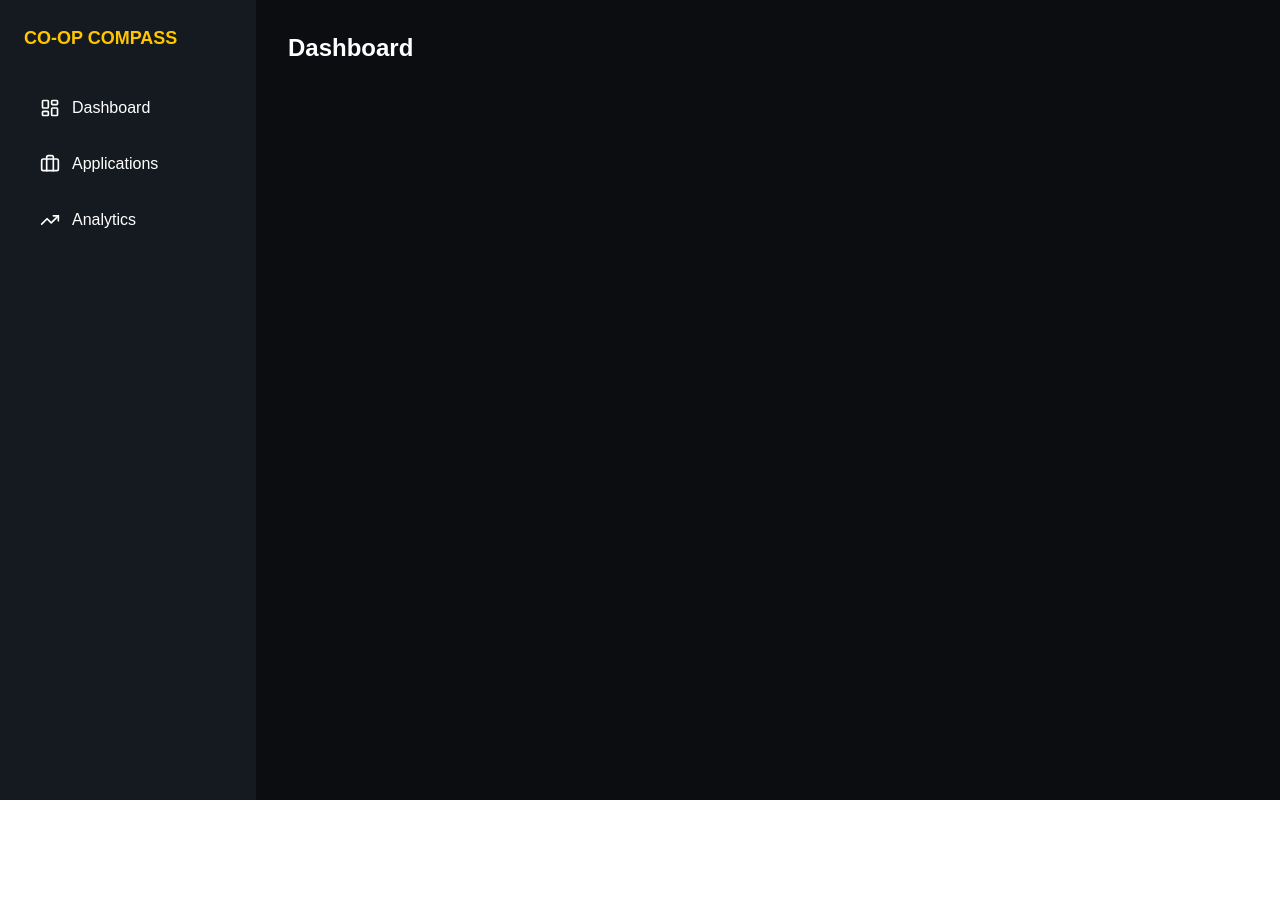
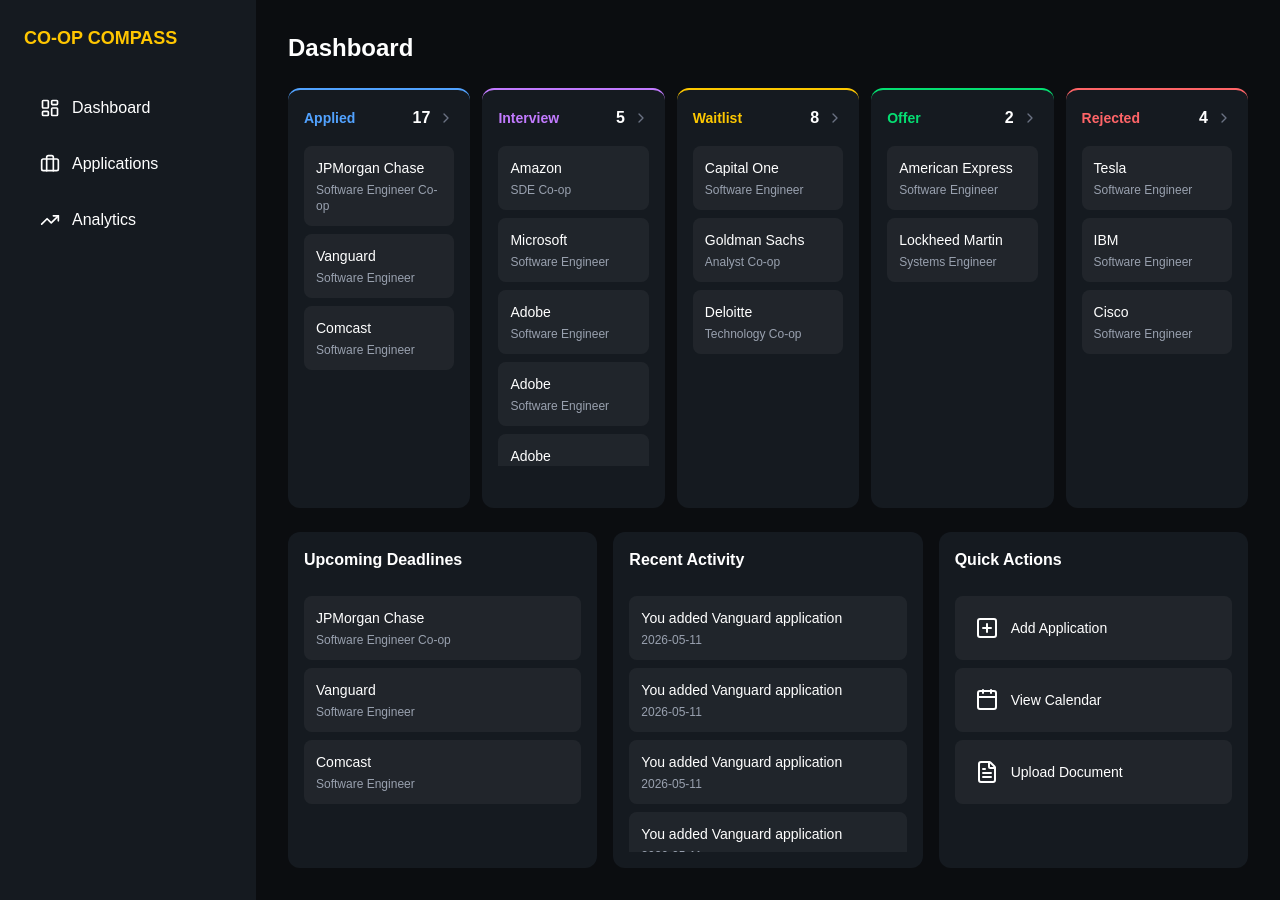
Before and after one commit to gareev-bulat/Co-Op-Compass, a Next.js app: page /dashboard in a window 1280 px wide. Before the commit the page ends 800 px from the top, so only its background shows below. Built offline with nearby package versions, Linux system fonts and the light colour scheme.

Commit message:
added new several sections

```diff
--- a/src/app/(dashboard)/dashboard/page.tsx
+++ b/src/app/(dashboard)/dashboard/page.tsx
@@ -1,3 +1,195 @@
+import { ActivityEntry } from "@/app/components/activityEntry";
+import { PositionEntry } from "@/app/components/positionEntry";
+import { QuickAction } from "@/app/components/quickAction";
+import { ChevronRight, SquarePlus, Calendar, FileText } from "lucide-react";
+
+
+const data = [
+  {
+    label: "Applied",
+    value: 17,
+    color: "text-blue-400",
+    border: "border-blue-400",
+    companies: [
+      {
+        position_id: "1",
+        name: "JPMorgan Chase",
+        position: "Software Engineer Co-op",
+      },
+      { position_id: "2", name: "Vanguard", position: "Software Engineer" },
+      { position_id: "3", name: "Comcast", position: "Software Engineer" },
+    ],
+  },
+  {
+    label: "Interview",
+    value: 5,
+    color: "text-purple-400",
+    border: "border-purple-400",
+    companies: [
+      { position_id: "7", name: "Amazon", position: "SDE Co-op" },
+      { position_id: "8", name: "Microsoft", position: "Software Engineer" },
+      { position_id: "9", name: "Adobe", position: "Software Engineer" },
+      { position_id: "30", name: "Adobe", position: "Software Engineer" },
+      { position_id: "31", name: "Adobe", position: "Software Engineer" },
+      { position_id: "32", name: "Adobe", position: "Software Engineer" },
+    ],
+  },
+  {
+    label: "Waitlist",
+    value: 8,
+    color: "text-yellow-400",
+    border: "border-yellow-400",
+    companies: [
+      { position_id: "4", name: "Capital One", position: "Software Engineer" },
+      { position_id: "5", name: "Goldman Sachs", position: "Analyst Co-op" },
+      { position_id: "6", name: "Deloitte", position: "Technology Co-op" },
+    ],
+  },
+  {
+    label: "Offer",
+    value: 2,
+    color: "text-green-400",
+    border: "border-green-400",
+    companies: [
+      {
+        position_id: "10",
+        name: "American Express",
+        position: "Software Engineer",
+      },
+      {
+        position_id: "11",
+        name: "Lockheed Martin",
+        position: "Systems Engineer",
+      },
+    ],
+  },
+  {
+    label: "Rejected",
+    value: 4,
+    color: "text-red-400",
+    border: "border-red-400",
+    companies: [
+      { position_id: "12", name: "Tesla", position: "Software Engineer" },
+      { position_id: "13", name: "IBM", position: "Software Engineer" },
+      { position_id: "14", name: "Cisco", position: "Software Engineer" },
+    ],
+  },
+];
+
+const upcoming_deadlines_data = {
+    companies: [
+      {
+        position_id: "1",
+        name: "JPMorgan Chase",
+        position: "Software Engineer Co-op",
+      },
+      { position_id: "2", name: "Vanguard", position: "Software Engineer" },
+      { position_id: "3", name: "Comcast", position: "Software Engineer" },
+    ],
+}
+
+//5 past activities
+const recent_activity = {
+    actions: [
+        {
+            name: "Vanguard",
+            position_id: "1",
+            label: "You added Vanguard application",
+            time: "2026-05-11",
+        },
+        {
+            name: "Vanguard",
+            position_id: "2",
+            label: "You added Vanguard application",
+            time: "2026-05-11",
+        },
+        {
+            name: "Vanguard",
+            position_id: "3",
+            label: "You added Vanguard application",
+            time: "2026-05-11",
+        },
+        {
+            name: "Vanguard",
+            position_id: "4",
+            label: "You added Vanguard application",
+            time: "2026-05-11",
+        },
+        {
+            name: "Vanguard",
+            position_id: "5",
+            label: "You added Vanguard application",
+            time: "2026-05-11",
+        }
+    ]
+
+}
+
 export default function DashboardPage() {
-  return <h1 className="text-white text-2xl font-bold">Dashboard</h1>
+  return (
+    <div className="text-white">
+      <h1 className="text-2xl font-bold mb-6">Dashboard</h1>
+
+      {/* Pipeline */}
+      <div className="grid grid-cols-5 gap-3">
+        {data.map((column) => (
+          <div
+            key={column.label}
+            className={`bg-brand-dark rounded-xl p-4 border-t-2 min-h-105 ${column.border}`}
+          >
+            {/* Column header */}
+            <div className="flex justify-between items-center mb-4">
+              <span className={`font-bold text-sm ${column.color}`}>
+                {column.label}
+              </span>
+              <div className="flex items-center gap-2">
+                <span className="font-bold text-white">{column.value}</span>
+                <ChevronRight className="w-4 h-4 text-gray-500" />
+              </div>
+            </div>
+
+            {/* Company cards */}
+            <div className="flex flex-col gap-2 max-h-80 overflow-y-auto">
+              {column.companies.map((company) => (
+                <PositionEntry key={company.position_id} company={company} />
+
+              ))}
+            </div>
+          </div>
+        ))}
+      </div>
+
+      <div className="grid grid-cols-3 gap-4 mt-6">
+        <div className="bg-brand-dark rounded-xl p-4">
+            <h1 className="text-1xl font-bold mb-6">Upcoming Deadlines</h1>
+
+                <div className="flex flex-col gap-2 max-h-64 overflow-y-auto">
+                    {upcoming_deadlines_data.companies.map((company) => (
+                        <PositionEntry key={company.position_id} company={company} />
+                    ))
+                    }
+                </div>
+        </div>
+        <div className="bg-brand-dark rounded-xl p-4">
+            <h1 className="text-1xl font-bold mb-6">Recent Activity</h1>
+
+            <div className="flex flex-col gap-2 max-h-64 overflow-y-auto">
+                {recent_activity.actions.map((action) => (
+                    <ActivityEntry key={action.position_id} action={action} />
+                ))
+                }
+            </div>
+        </div>
+        <div className="bg-brand-dark rounded-xl p-4">
+            <h1 className="text-1xl font-bold mb-6">Quick Actions</h1>
+            <div className="space-y-2">
+                <QuickAction label="Add Application" icon={SquarePlus} />
+                <QuickAction label="View Calendar" icon={Calendar} />
+                <QuickAction label="Upload Document" icon={FileText} />
+                </div>
+        </div>
+      </div>
+
+    </div>
+  );
 }
--- /dev/null
+++ b/src/app/components/activityEntry.tsx
@@ -0,0 +1,8 @@
+export function ActivityEntry({ action }: { action: { label: string, time: string } }) {
+  return (
+    <div className="bg-white/5 rounded-lg p-3 hover:bg-white/10 cursor-pointer transition">
+      <p className="font-medium text-sm text-white">{action.label}</p>
+      <p className="text-gray-400 text-xs mt-1">{action.time}</p>
+    </div>
+  )
+}
--- /dev/null
+++ b/src/app/components/positionEntry.tsx
@@ -0,0 +1,8 @@
+export function PositionEntry({ company }: { company: { position_id: string, name: string, position: string } }) {
+  return (
+    <div className="bg-white/5 rounded-lg p-3 hover:bg-white/10 cursor-pointer transition">
+      <p className="font-medium text-sm text-white">{company.name}</p>
+      <p className="text-gray-400 text-xs mt-1">{company.position}</p>
+    </div>
+  )
+}
--- /dev/null
+++ b/src/app/components/quickAction.tsx
@@ -0,0 +1,17 @@
+import { LucideIcon } from "lucide-react";
+
+type QuickActionProps = {
+    label: string;
+    icon: LucideIcon;
+};
+
+export function QuickAction({ label, icon: Icon }: QuickActionProps ) {
+  return (
+    <div className="bg-white/5 rounded-lg p-5 hover:bg-white/10 cursor-pointer transition flex items-center gap-3">
+    <Icon className="h-6 w-6 text-white" />
+      <span>
+        <p className="font-medium text-sm text-white">{label}</p>
+      </span>
+    </div>
+  );
+}
```
